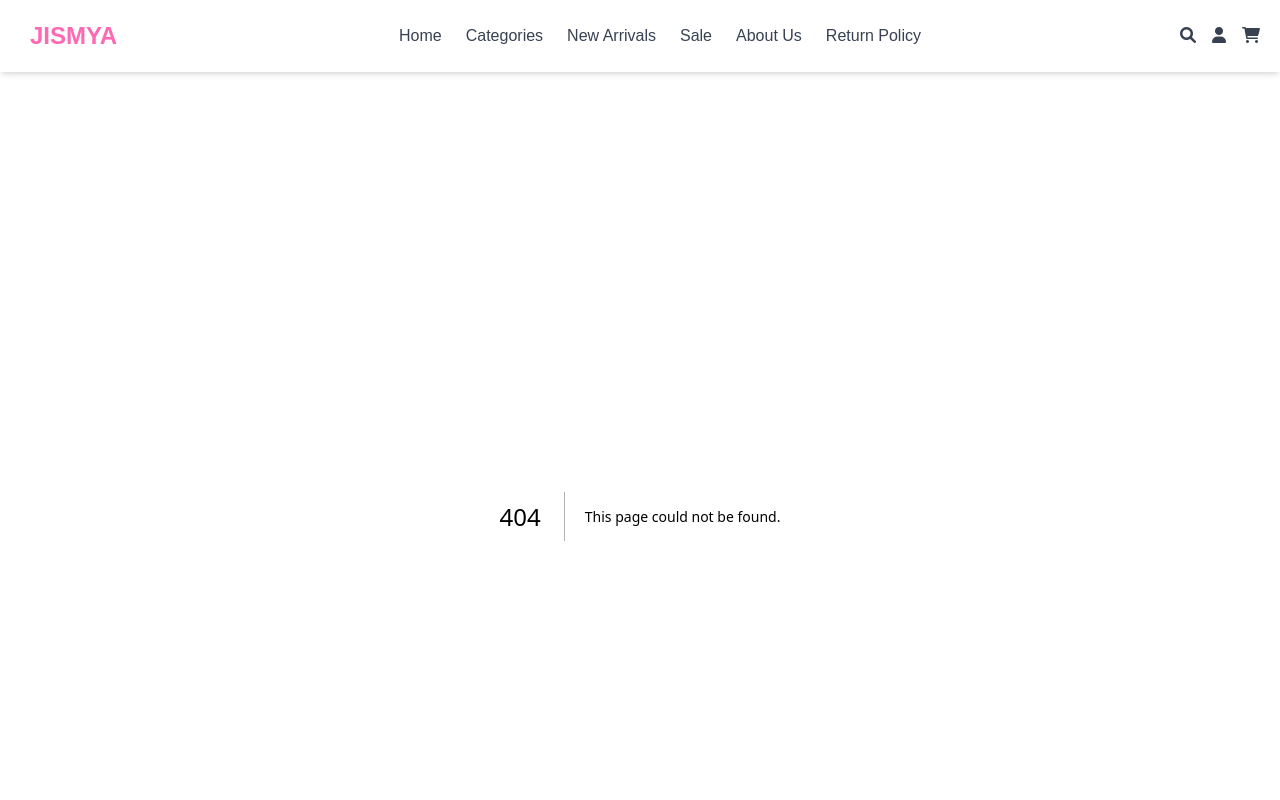
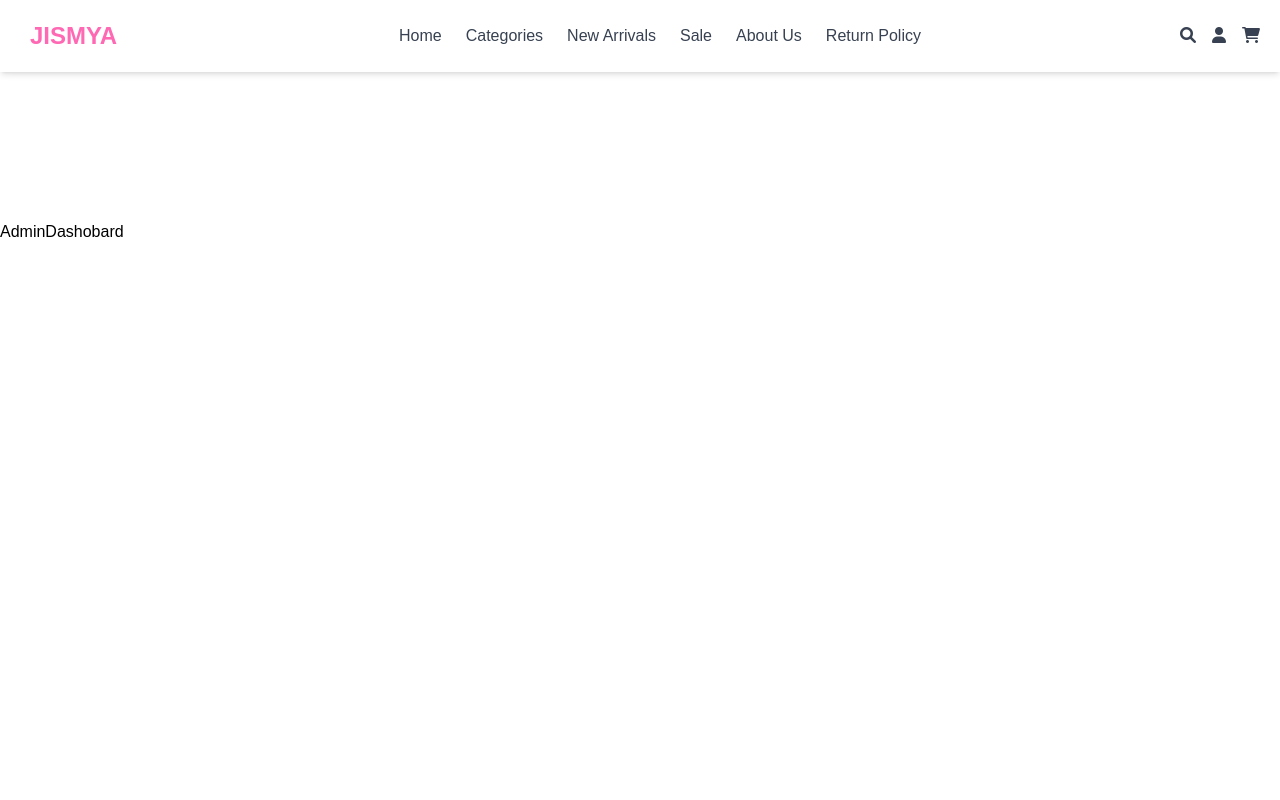
Before and after one commit to rahmatshah1310/jismyanew, a Next.js app: page /admin/dashboard in a window 1280 px wide. Before the commit this address had no page. Shown: the top 800 px of the page. Built offline with nearby package versions, Linux system fonts and the light colour scheme.

Commit message:
feat:Adding admin dashobard page in app

```diff
--- /dev/null
+++ b/src/app/admin/dashboard/page.js
@@ -0,0 +1,11 @@
+import React from 'react'
+
+const AdminDashobard = () => {
+  return (
+    <div className='text-black mt-26 h-screen'>
+        <h1>AdminDashobard</h1>
+    </div>
+  )
+}
+
+export default AdminDashobard
```
